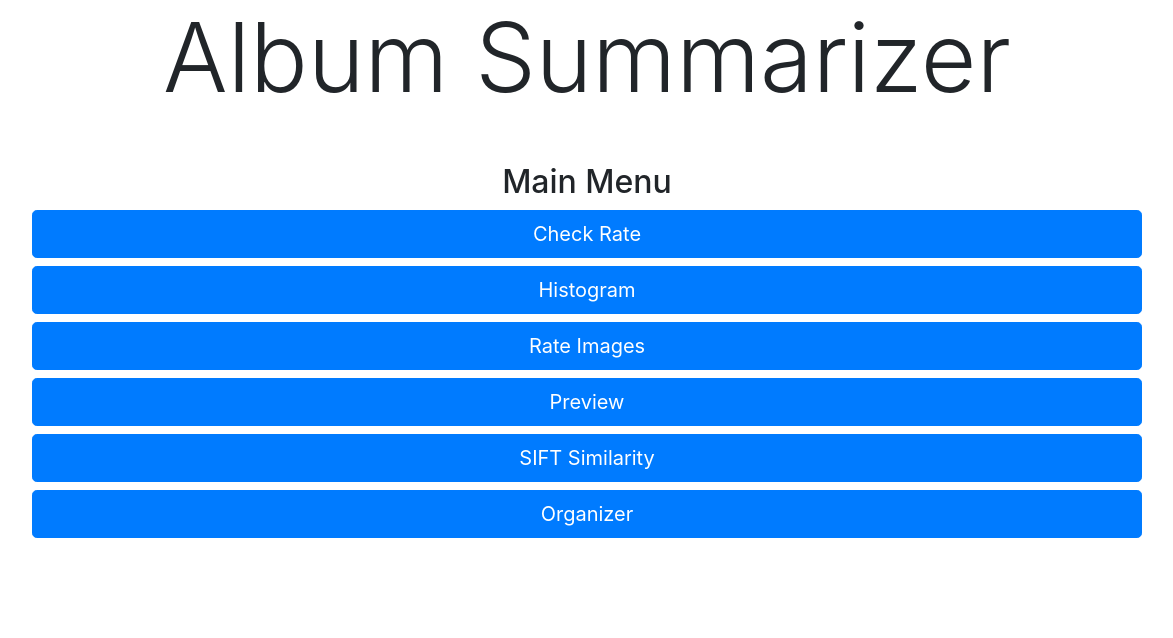
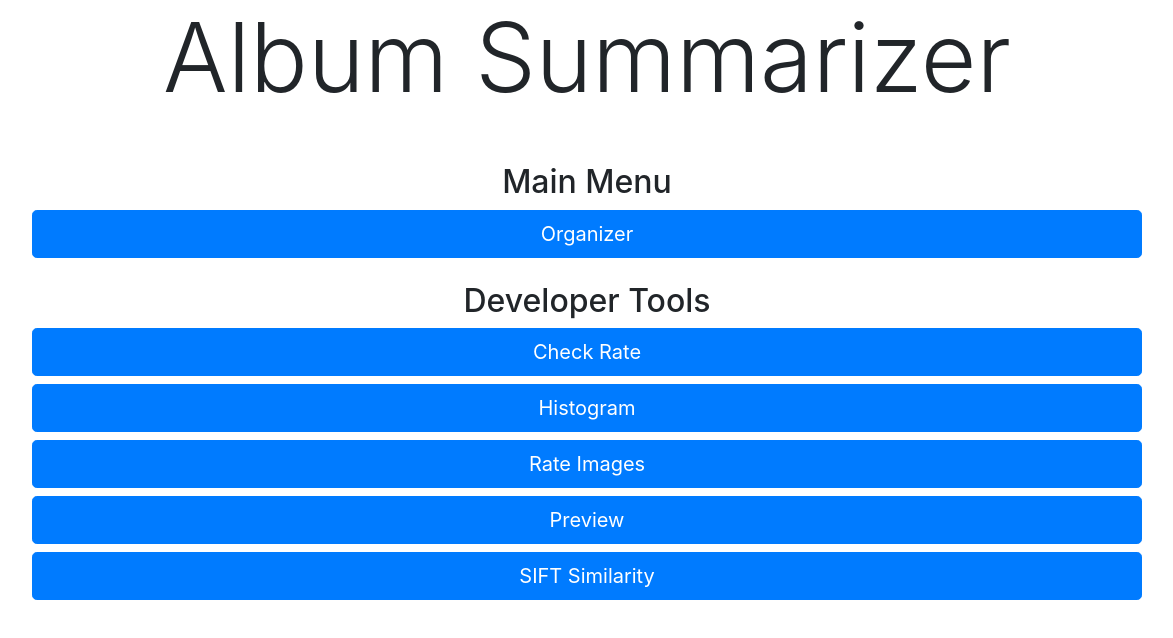
Before and after one commit to johnathanlouie/album-summarizer, an Electron app: page electron/public/index.html in a window 1600 px wide. Shown: the whole page, without its empty margins (213-1386 px from the left). Drawn offline with nearby package versions, Linux system fonts and the light colour scheme.

Commit message:
Update index.html

```diff
--- a/electron/public/index.html
+++ b/electron/public/index.html
@@ -13,12 +13,13 @@
         <div class="container">
             <h1 class="display-1 mb-5 text-center">Album Summarizer</h1>
             <h2 class="text-center">Main Menu</h2>
+            <a class="btn btn-primary btn-lg btn-block" href="organize.html">Organizer</a>
+            <h2 class="text-center mt-4">Developer Tools</h2>
             <a class="btn btn-primary btn-lg btn-block" href="checkrate.html">Check Rate</a>
             <a class="btn btn-primary btn-lg btn-block" href="hist.html">Histogram</a>
             <a class="btn btn-primary btn-lg btn-block" href="rate.html">Rate Images</a>
             <a class="btn btn-primary btn-lg btn-block" href="preview.html">Preview</a>
             <a class="btn btn-primary btn-lg btn-block" href="siftsimilarity.html">SIFT Similarity</a>
-            <a class="btn btn-primary btn-lg btn-block" href="organize.html">Organizer</a>
         </div>
     </body>
 </html>
```
